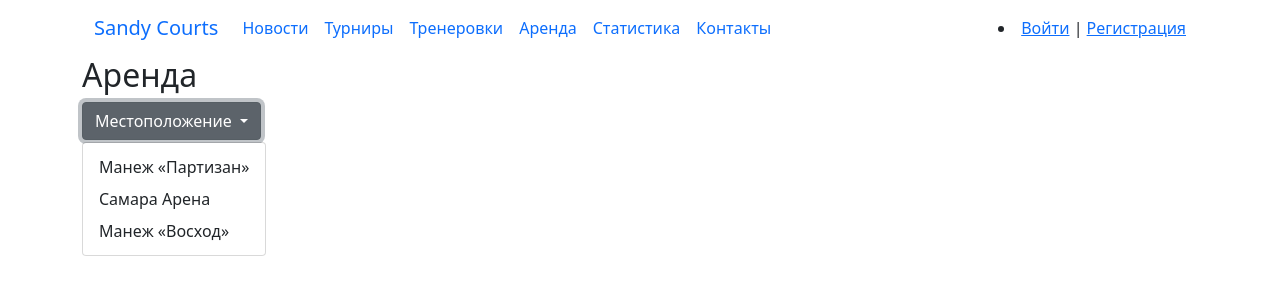
After one commit to SparkyVM/voley_v2, a Django app: page /courts/ in a window 1280 px wide, after a click on "Местоположение". The commit adds this page. Shown: the top 300 px of the page. Run offline with Django 5.2, Linux system fonts and the light colour scheme; data that the repository does not hold is empty.

Commit message:
27.08 add courts

```diff
--- a/sandycourts/courts/admin.py
+++ b/sandycourts/courts/admin.py
@@ -7,6 +7,7 @@ class NewsAdmin(admin.ModelAdmin):
     ordering = ['date_create']
     search_fields = ['title', 'content']
     search_help_text = 'Поиск в новостях'
+    list_editable = ['is_published']
 
 admin.site.register(News, NewsAdmin)
 
@@ -18,11 +19,11 @@ class LocationsAdmin(admin.ModelAdmin):
 
 admin.site.register(Location, LocationsAdmin)
 
-class CourtsAdmin(admin.ModelAdmin):
+class CourtAdmin(admin.ModelAdmin):
     list_display =['court_number', 'location', 'capacity']
     ordering = ['location', 'court_number']
 
-admin.site.register(Court, CourtsAdmin)
+admin.site.register(Court, CourtAdmin)
 
 class TournamentAdmin(admin.ModelAdmin):
     list_display =['date', 'title', 'comands_quantity', 'is_active']
--- /dev/null
+++ b/sandycourts/courts/templates/courts/show_courts.html
@@ -0,0 +1,38 @@
+{% extends 'base.html' %}
+
+{% block content %}
+
+<h2>Аренда</h2>
+
+<!-- Фильтр местоположения -->
+<div class="dropdown">
+  <button class="btn btn-secondary dropdown-toggle" type="button" data-bs-toggle="dropdown" aria-expanded="false">
+    Местоположение
+  </button>
+  <ul class="dropdown-menu">
+    <li><a class="dropdown-item" href="#">Манеж «Партизан»</a></li>
+    <li><a class="dropdown-item" href="#">Самара Арена</a></li>
+    <li><a class="dropdown-item" href="#">Манеж «Восход»</a></li>
+  </ul>
+</div>
+
+<!-- Вывод списка кортов -->
+<div class="row row-cols-1 row-cols-md-4 g-4">
+
+  {% for court in courts %}
+  <div class="col">
+  <div class="card" style="width: 18rem;">
+    <div class="card-body">
+      <h5 class="card-title">{{ court.court_number }}</h5>
+      <p class="card-text">{{ court.location }}</p>
+      <p class="card-text">{{ court.capacity }}</p>
+      <a href="{{ court.get_absolute_url }}" class="btn btn-primary">Открыть</a>
+    </div>
+  </div>
+</div>
+  {% endfor %}
+
+</div>
+
+
+{% endblock %}
--- a/sandycourts/courts/templates/courts/show_trainers.html
+++ b/sandycourts/courts/templates/courts/show_trainers.html
@@ -12,7 +12,8 @@
       <h5 class="card-title">{{ trainer.last_name }}</h5>
       <p class="card-text">{{ trainer.first_name }}</p>
       <p class="card-text">{{ trainer.location }}</p>
-      <a href="{{ trainer.get_absolute_url }}" class="btn btn-primary">Запись</a>
+      <p>sdfs</p>
+      <a href="{{ train.get_absolute_url }}" class="btn btn-primary">Запись</a>
     </div>
   </div>
 </div>
--- a/sandycourts/courts/urls.py
+++ b/sandycourts/courts/urls.py
@@ -4,18 +4,26 @@ from courts.views import *
 
 urlpatterns = [
     path('', TemplateView.as_view(template_name='home.html'), name='home'),
+
         # Новости
     path('news/', NewsList.as_view(), name='news'),
     path('news/<slug:post_slug>/', ShowPost.as_view(), name='post'),
     #path('<slug:article_slug>/', ShowArticle.as_view(), name='article'),
+
         # Контакты
     path('contacts/', LocationList.as_view(), name='contacts'),
     path('contacts/<int:loc_id>', ShowLocation.as_view(), name='location'),
+
         # Турниры
     path('tournaments/', TournamentList.as_view(), name='tournaments'),
     path('tournaments/<slug:tournament_slug>/', ShowTournament.as_view(), name='tournament'),
     #path('<slug:article_slug>/', ShowArticle.as_view(), name='article'),
-    # Тренеры
+
+        # Тренеровка
     path('trains/', TrainerList.as_view(), name='trains'),
-    path('trains/<int:trainer_id>/', ShowTrainer.as_view(), name='trains1'),
+    path('trains/<int:trainer_id>/', ShowTrainer.as_view(), name='train'),
+
+        # Аренда
+    path('courts/', CourtsList.as_view(), name='courts'),
+    path('courts/<int:court_id>/', ShowCourt.as_view(), name='court'),
 ]
--- a/sandycourts/courts/views.py
+++ b/sandycourts/courts/views.py
@@ -18,10 +18,13 @@ class NewsList(ListView):
     template_name = 'courts/show_news.html'
     context_object_name = 'posts'
 
-    def get_context_data(self, *, object_list=None, **kwargs):
+    def get_context_data(self, *, object_list=None, **kwargs):          # возможно не выполняется. Проверить
         context = super().get_context_data(**kwargs)
         context['title']="Страница новостей"
         return context
+
+    def get_queryset(self):
+        return News.published.all()
 
 class ShowPost(DetailView):
     template_name = 'courts/post.html'
@@ -36,7 +39,7 @@ class ShowPost(DetailView):
         return context
 
     def get_object(self, queryset=None):
-        return get_object_or_404(News.objects.filter(slug=self.kwargs.get('post_slug')))
+        return get_object_or_404(News.published, slug=self.kwargs[self.slug_url_kwarg])
 
 
     # Классы для Контактов
@@ -66,7 +69,7 @@ class ShowLocation(DetailView):
     def get_object(self, queryset=None):
         return get_object_or_404(Location.objects.filter(pk=self.kwargs.get('loc_id')))
 
-
+# Классы для Турниров
 
 class TournamentList(ListView):
     model = Tournament
@@ -93,6 +96,8 @@ class ShowTournament(DetailView):
     def get_object(self, queryset=None):
         return get_object_or_404(Tournament.objects.filter(slug=self.kwargs.get('tournament_slug')))
 
+# Классы для Тренеровок
+
 class TrainerList(ListView):
     model = Trainer
     template_name = 'courts/show_trainers.html'
@@ -117,3 +122,29 @@ class ShowTrainer(DetailView):
 
     def get_object(self, queryset=None):
         return get_object_or_404(Trainer.objects.filter(pk=self.kwargs.get('trainer_id')))
+
+# Классы для Аренд
+
+class CourtsList(ListView):
+    model = Court
+    template_name = 'courts/show_courts.html'
+    context_object_name = 'courts'
+
+    def get_context_data(self, *, object_list=None, **kwargs):
+        context = super().get_context_data(**kwargs)
+        context['title']="Аренда"
+        return context
+
+class ShowCourt(DetailView):
+    template_name = 'courts/court.html'
+    context_object_name = 'court'
+
+    def get_context_data(self, **kwargs):
+        context = super().get_context_data(**kwargs)
+        context['title'] = context['court'].court_number
+        #context['menu'] = menu
+        #context['something'] =News.objects.filter(pk=self.kwargs.get('post_id'))
+        return context
+
+    def get_object(self, queryset=None):
+        return get_object_or_404(Court.objects.filter(pk=self.kwargs.get('court_id')))
--- a/sandycourts/templates/base.html
+++ b/sandycourts/templates/base.html
@@ -20,7 +20,7 @@
           <a class="nav-link active" aria-current="page" href="{% url 'news' %}">Новости</a>
           <a class="nav-link" href="{% url 'tournaments' %}">Турниры</a>
           <a class="nav-link" href="{% url 'trains' %}">Тренеровки</a>
-          <a class="nav-link" href="#">Аренда</a>
+          <a class="nav-link" href="{% url 'courts' %}">Аренда</a>
           <a class="nav-link" href="#">Статистика</a>
           <a class="nav-link" href="{% url 'contacts' %}">Контакты</a>
         </div>
```
Also changed, not shown: sandycourts/courts/models.py (+10 -1 lines), sandycourts/courts/templates/courts/court.html (added, +8 -0 lines), sandycourts/courts/templates/courts/show_tournaments.html (+21 -1 lines).
